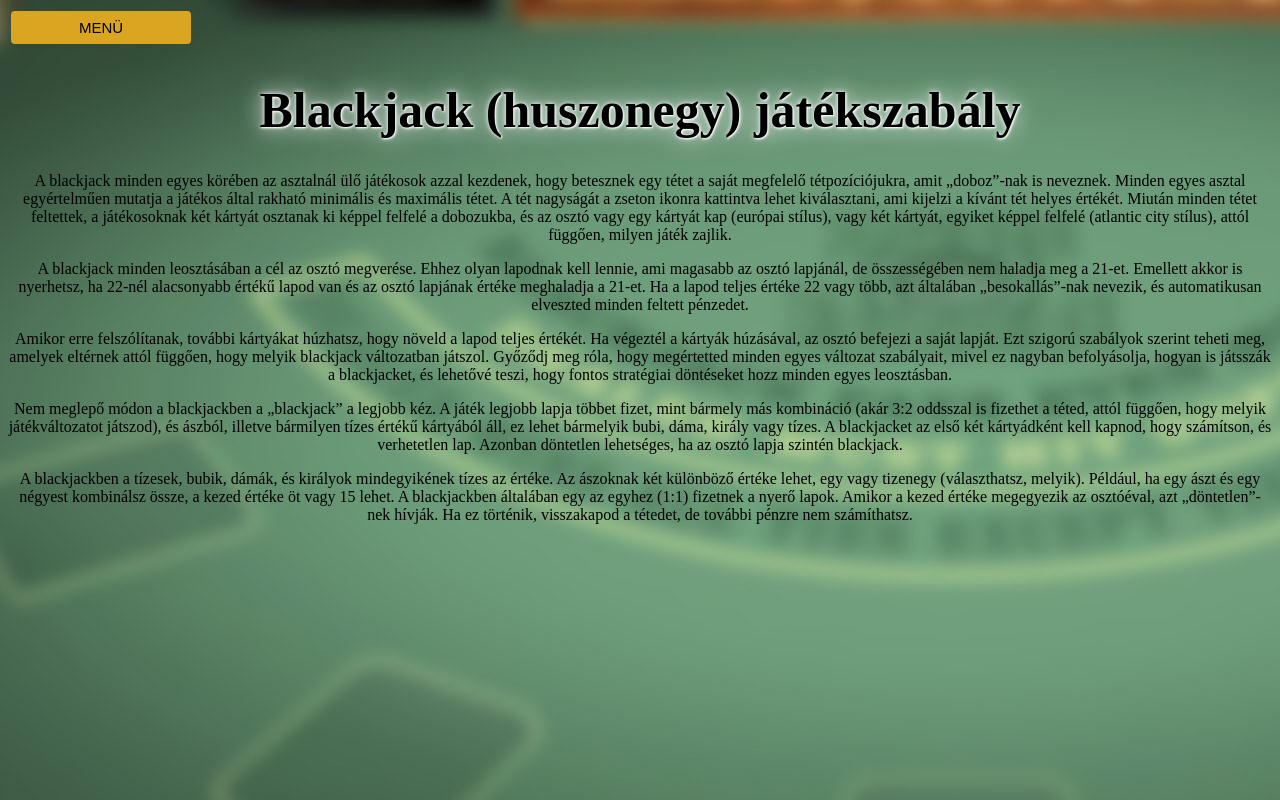
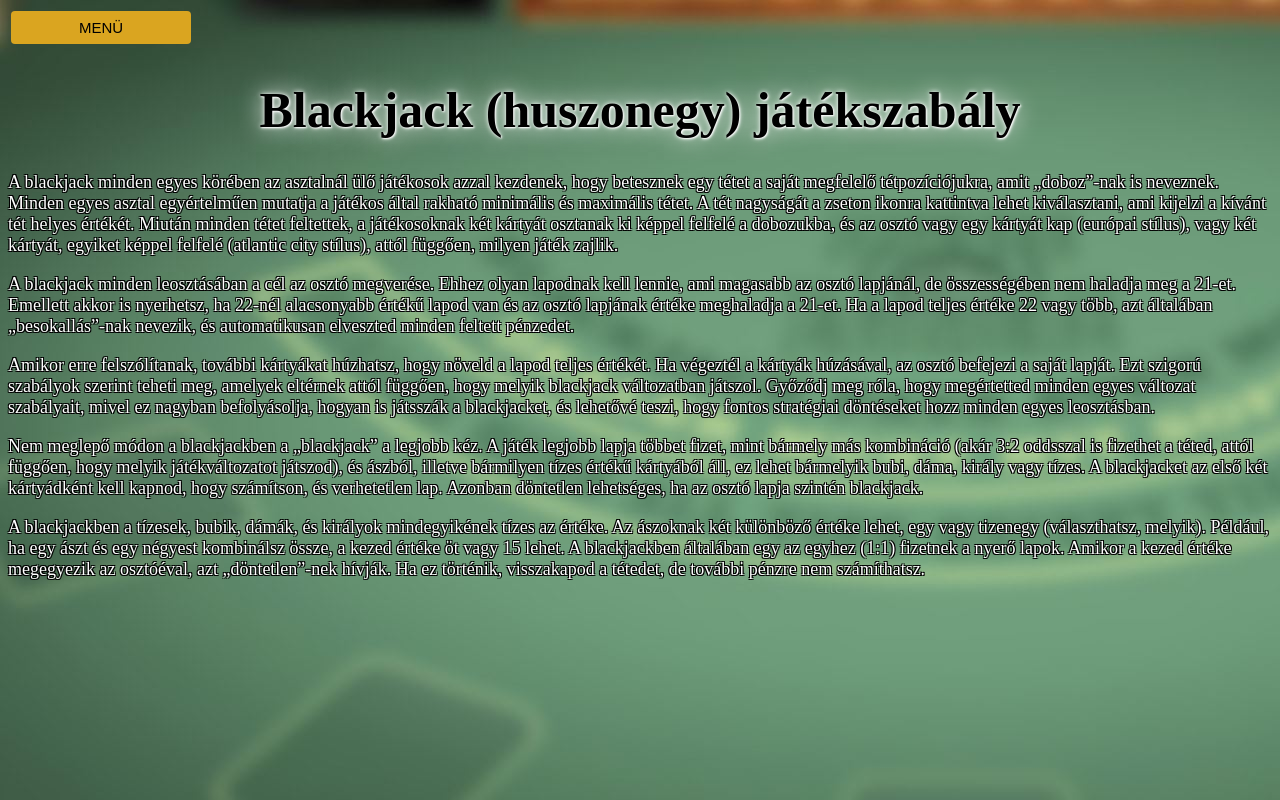
Before and after one commit to PQ653P/AFP1-nagyproject, a PHP site: page /rules.html in a window 1280 px wide. Run offline with PHP 8.4, Linux system fonts and the light colour scheme.

Commit message:
szabályok rész szerkesztése

```diff
--- a/Code/rules.html
+++ b/Code/rules.html
@@ -11,8 +11,7 @@
          <button class="menubutton" type="submit" formaction="menu.html"><span>MENÜ</span></button>
 	</form>
 	<h1> Blackjack (huszonegy) játékszabály </h1>
-	<center>
-		<p>
+		<p class="szoveg">
 			A blackjack minden egyes körében az asztalnál ülő játékosok azzal kezdenek,
 			hogy betesznek egy tétet a saját megfelelő tétpozíciójukra, amit „doboz”-nak is
 			neveznek. Minden egyes asztal egyértelműen mutatja a játékos által rakható
@@ -21,25 +20,25 @@
 			feltettek, a játékosoknak két kártyát osztanak ki képpel felfelé a dobozukba,
 			és az osztó vagy egy kártyát kap (európai stílus), vagy két kártyát, egyiket képpel felfelé (atlantic city stílus), attól függően, milyen játék zajlik.
 		</p>
-		<p>
+		<p class="szoveg">
 			A blackjack minden leosztásában a cél az osztó megverése. Ehhez olyan lapodnak
 			kell lennie, ami magasabb az osztó lapjánál, de összességében nem haladja meg a 21-et. Emellett akkor is nyerhetsz, ha 22-nél alacsonyabb értékű lapod van és
 			az osztó lapjának értéke meghaladja a 21-et. Ha a lapod teljes értéke 22 vagy több, azt általában „besokallás”-nak nevezik, és automatikusan elveszted minden
 			feltett pénzedet.
 		</p>
-		<p>
+		<p class="szoveg">
 			Amikor erre felszólítanak, további kártyákat húzhatsz, hogy növeld a lapod teljes értékét. Ha végeztél a kártyák húzásával, az osztó befejezi a saját
 			lapját. Ezt szigorú szabályok szerint teheti meg, amelyek eltérnek attól függően, hogy melyik blackjack változatban játszol. Győződj meg róla, hogy
 			megértetted minden egyes változat szabályait, mivel ez nagyban befolyásolja, hogyan is játsszák a blackjacket, és lehetővé teszi, hogy fontos stratégiai
 			döntéseket hozz minden egyes leosztásban.
 		</p>
-		<p>
+		<p class="szoveg">
 			Nem meglepő módon a blackjackben a „blackjack” a legjobb kéz. A játék legjobb lapja többet fizet, mint bármely más kombináció (akár 3:2 oddsszal is fizethet
 			a téted, attól függően, hogy melyik játékváltozatot játszod), és ászból, illetve bármilyen tízes értékű kártyából áll, ez lehet bármelyik bubi, dáma,
 			király vagy tízes. A blackjacket az első két kártyádként kell kapnod, hogy számítson, és verhetetlen lap. Azonban döntetlen lehetséges, ha az osztó lapja
 			szintén blackjack.
 		</p>
-		<p>
+		<p class="szoveg">
 			A blackjackben a tízesek, bubik, dámák, és királyok mindegyikének tízes az értéke. Az ászoknak két különböző értéke lehet, egy vagy tizenegy
 			(választhatsz, melyik). Például, ha egy ászt és egy négyest kombinálsz össze, a
 			kezed értéke öt vagy 15 lehet.
--- a/Code/style.css
+++ b/Code/style.css
@@ -67,3 +67,10 @@ body{
   opacity: 2;
   right: 0;
 }
+
+.szoveg{
+	font-family: Cambria Math;
+	color: white;
+	font-size: 18px;
+	text-shadow: -1px -1px 0 #000, 1px -1px 0 #000, -1px 1px 0 #000, 1px 1px 0 #000;
+}
```
